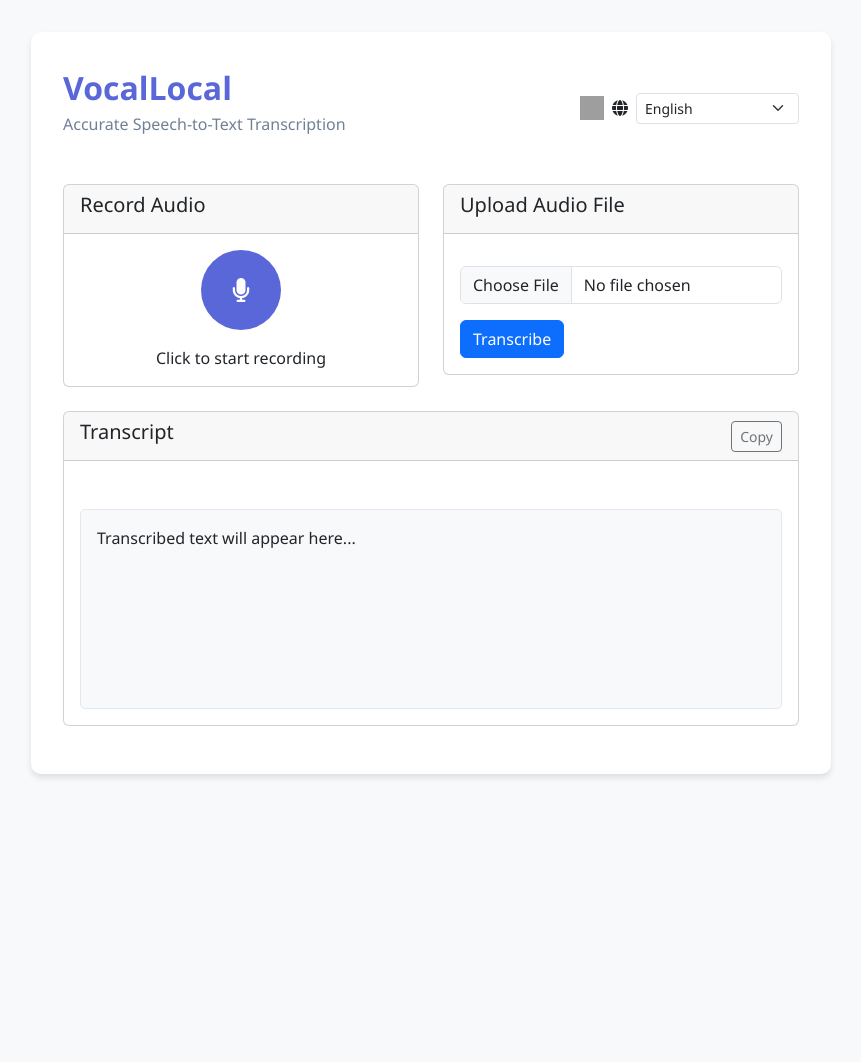
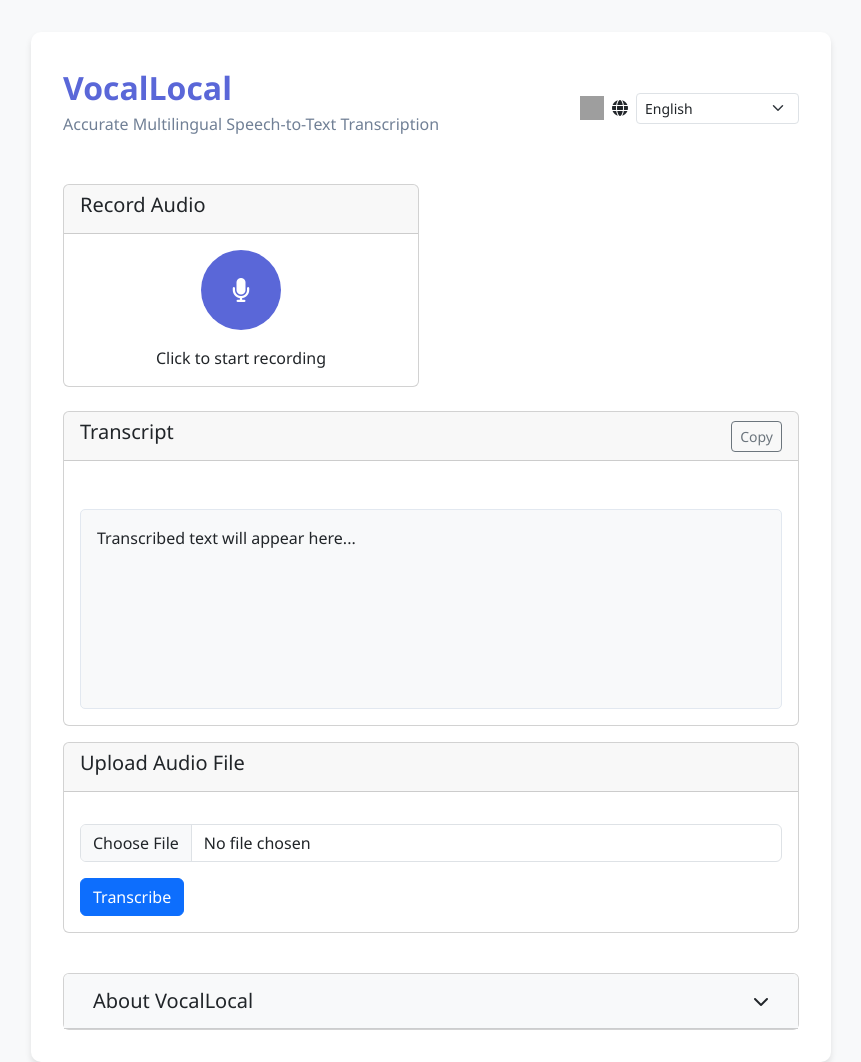
Before and after one commit to radubobirnac/vocallocal, a Flask app: page / in a window 1280 px wide. Shown: the whole page, without its empty margins (209-1070 px from the left). Before the commit the page ends 778 px from the top, so only its background shows below. Run offline with Flask 3, Linux system fonts and the light colour scheme; some libraries are stand-ins or nearby versions; grey boxes are pictures that could not be loaded.

Commit message:
Add collapsible About section with context and details

```diff
--- a/templates/index.html
+++ b/templates/index.html
@@ -78,6 +78,12 @@
         #uploadForm {
             margin-top: 1rem;
         }
+        .about-section i {
+            transition: transform 0.3s ease;
+        }
+        .about-section button[aria-expanded="true"] i {
+            transform: rotate(180deg);
+        }
     </style>
 </head>
 <body>
@@ -85,7 +91,7 @@
         <div class="header">
             <div class="logo-container">
                 <div class="logo">VocalLocal</div>
-                <p class="subtitle">Accurate Speech-to-Text Transcription</p>
+                <p class="subtitle">Accurate Multilingual Speech-to-Text Transcription</p>
             </div>
             <div class="language-selector">
                 <img src="https://img.icons8.com/ios-filled/24/000000/language.png" alt="Language" style="width: 24px; height: 24px;" />
@@ -109,19 +115,6 @@
                 </div>
             </div>
             <div class="col-md-6 mb-4">
-                <div class="card">
-                    <div class="card-header">
-                        <h5>Upload Audio File</h5>
-                    </div>
-                    <div class="card-body">
-                        <form id="uploadForm" enctype="multipart/form-data">
-                            <div class="mb-3">
-                                <input class="form-control" type="file" id="audioFile" accept=".wav, .mp3, .ogg, .m4a">
-                            </div>
-                            <button type="submit" class="btn btn-primary">Transcribe</button>
-                        </form>
-                    </div>
-                </div>
             </div>
         </div>
 
@@ -143,7 +136,69 @@
 
         <div class="row mt-3">
             <div class="col-12">
+                <div class="card">
+                    <div class="card-header">
+                        <h5>Upload Audio File</h5>
+                    </div>
+                    <div class="card-body">
+                        <form id="uploadForm" enctype="multipart/form-data">
+                            <div class="mb-3">
+                                <input class="form-control" type="file" id="audioFile" accept=".wav, .mp3, .ogg, .m4a">
+                            </div>
+                            <button type="submit" class="btn btn-primary">Transcribe</button>
+                        </form>
+                    </div>
+                </div>
+            </div>
+        </div>
+
+        <div class="row mt-3">
+            <div class="col-12">
                 <div id="status" class="alert alert-info d-none"></div>
+            </div>
+        </div>
+
+        <!-- New About Section -->
+        <div class="row mt-4">
+            <div class="col-12">
+                <div class="card about-section">
+                    <div class="card-header bg-light">
+                        <button class="btn btn-link text-decoration-none text-dark w-100 text-start" type="button" data-bs-toggle="collapse" data-bs-target="#aboutSection" aria-expanded="false" aria-controls="aboutSection">
+                            <div class="d-flex justify-content-between align-items-center">
+                                <h5 class="mb-0">About VocalLocal</h5>
+                                <i class="fas fa-chevron-down"></i>
+                            </div>
+                        </button>
+                    </div>
+                    <div class="collapse" id="aboutSection">
+                        <div class="card-body">
+                            <h5>What is VocalLocal?</h5>
+                            <p>VocalLocal is a multilingual speech-to-text transcription tool designed to provide accurate transcriptions in multiple languages. Using advanced AI technology, it converts spoken language from audio recordings or microphone input into written text.</p>
+
+                            <h5>Features</h5>
+                            <ul>
+                                <li><strong>Real-time transcription</strong> - Record directly from your microphone and get immediate results</li>
+                                <li><strong>File upload support</strong> - Process pre-recorded audio files in various formats</li>
+                                <li><strong>Multilingual capabilities</strong> - Support for 30+ languages with native language names</li>
+                                <li><strong>Easy copying</strong> - One-click copying of transcription results</li>
+                            </ul>
+
+                            <h5>Limitations</h5>
+                            <ul>
+                                <li>Audio quality significantly affects transcription accuracy</li>
+                                <li>Background noise may impact results</li>
+                                <li>Maximum file size of 16MB per upload</li>
+                                <li>Some rare languages or dialects may have lower accuracy</li>
+                            </ul>
+
+                            <h5>Technical Details</h5>
+                            <p>VocalLocal uses OpenAI's speech recognition models to process audio. The application supports various audio formats including WAV, MP3, OGG, and M4A. The language detection feature can automatically identify the spoken language, though manually selecting the correct language may improve accuracy for certain languages.</p>
+
+                            <h5>Privacy Information</h5>
+                            <p>Audio data is processed securely and is not stored permanently. Recordings are only kept temporarily during the transcription process and are deleted immediately afterward. Transcribed text remains in your browser and is not saved on our servers unless explicitly requested.</p>
+                        </div>
+                    </div>
+                </div>
             </div>
         </div>
     </div>
```
